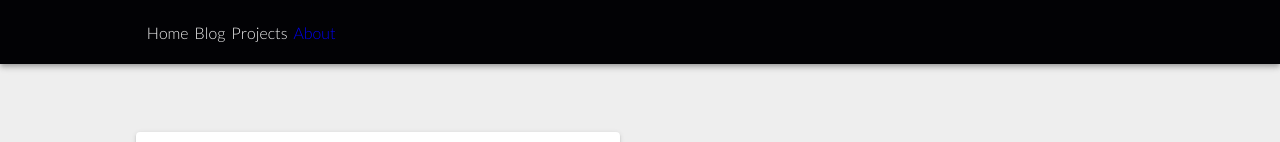
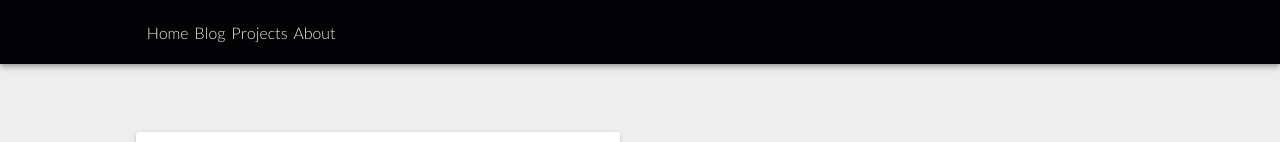
Before and after one commit to chrstnfrrs/PersonalWebsite-V2, a Nuxt app: page / in a window 1280 px wide. Shown: the top 142 px of the page. Built offline with nearby package versions, Linux system fonts and the light colour scheme; a web font is replaced by a local one.

Commit message:
about error on color

```diff
--- a/components/NavBar.vue
+++ b/components/NavBar.vue
@@ -7,7 +7,7 @@
       <nuxt-link to="/" class="navLink">Home</nuxt-link>
       <nuxt-link to="/blog" class="navLink">Blog</nuxt-link>
       <nuxt-link to="/projects" class="navLink">Projects</nuxt-link>
-      <nuxt-link to="/about" class="navLink"><a href="/about">About</a></nuxt-link>
+      <nuxt-link to="/about" class="navLink">About</nuxt-link>
     </div>
   </v-toolbar>
 </template>
```
